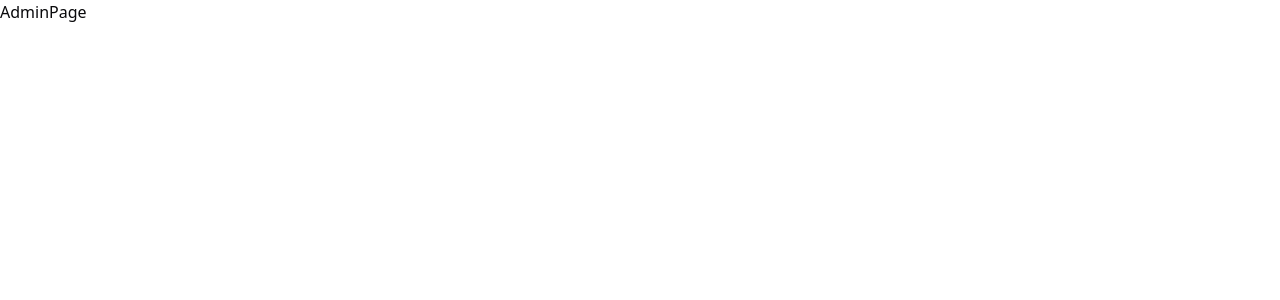
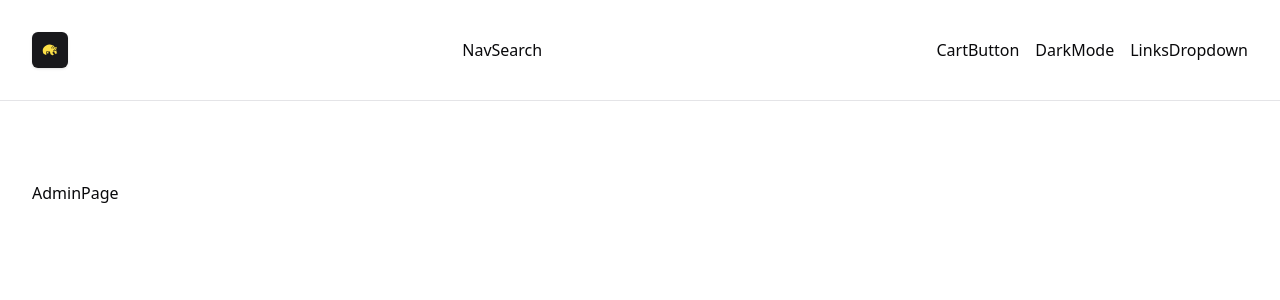
Before and after one commit to CosminDarius1/e-store, a Next.js app: page /admin in a window 1280 px wide. Shown: the top 300 px of the page. Built offline with nearby package versions, Linux system fonts and the light colour scheme.

Commit message:
made the icon btn for the navbar

```diff
--- a/app/layout.tsx
+++ b/app/layout.tsx
@@ -1,6 +1,8 @@
 import type { Metadata } from "next";
 import { Geist, Geist_Mono } from "next/font/google";
 import "./globals.css";
+import Navbar from "@/components/navbar/Navbar";
+import Container from "@/components/global/Container";
 
 const geistSans = Geist({
   variable: "--font-geist-sans",
@@ -25,9 +27,11 @@ export default function RootLayout({
   return (
     <html lang="en">
       <body
-        className={`${geistSans.variable} ${geistMono.variable} antialiased`}
-      >
-        {children}
+        className={`${geistSans.variable} ${geistMono.variable} antialiased`}>
+         <Navbar/>
+         <Container className="py-20">
+          {children}
+        </Container>
       </body>
     </html>
   );
--- /dev/null
+++ b/components/global/Container.tsx
@@ -0,0 +1,13 @@
+import { cn } from '@/lib/utils';
+import React from 'react'
+
+function Container({children, className}: {children:React.ReactNode;className?: string}) {
+  return (
+
+    <div className={cn('mx-auto max-w-6xl xl:max-w-7xl px-8' , className)}>
+        {children}
+    </div>
+  )
+}
+
+export default Container
--- /dev/null
+++ b/components/navbar/CartButton.tsx
@@ -0,0 +1,9 @@
+import React from 'react'
+
+function CartButton() {
+  return (
+    <div>CartButton</div>
+  )
+}
+
+export default CartButton
--- /dev/null
+++ b/components/navbar/DarkMode.tsx
@@ -0,0 +1,9 @@
+import React from 'react'
+
+function DarkMode() {
+  return (
+    <div>DarkMode</div>
+  )
+}
+
+export default DarkMode
--- /dev/null
+++ b/components/navbar/LinksDropdown.tsx
@@ -0,0 +1,9 @@
+import React from 'react'
+
+function LinksDropdown() {
+  return (
+    <div>LinksDropdown</div>
+  )
+}
+
+export default LinksDropdown
--- /dev/null
+++ b/components/navbar/Logo.tsx
@@ -0,0 +1,15 @@
+import React from 'react'
+import { Button } from '../ui/button'
+import Link from 'next/link'
+import { GiPolarBear } from "react-icons/gi";
+function Logo() {
+  return (
+      <Button size='icon' asChild>
+        <Link href='/'>
+          <GiPolarBear className='w-8 h-8 text-yellow-300'/>
+        </Link>
+      </Button>
+  )
+}
+
+export default Logo
--- /dev/null
+++ b/components/navbar/NavSearch.tsx
@@ -0,0 +1,9 @@
+import React from 'react'
+
+function NavSearch() {
+  return (
+    <div>NavSearch</div>
+  )
+}
+
+export default NavSearch
--- /dev/null
+++ b/components/navbar/Navbar.tsx
@@ -0,0 +1,27 @@
+import React from 'react'
+import Container from '../global/Container'
+import Logo from './Logo'
+import NavSearch from './NavSearch'
+import CartButton from './CartButton'
+import DarkMode from './DarkMode'
+import LinksDropdown from './LinksDropdown'
+
+function Navbar() {
+  return (
+
+    <nav className='border-b'>
+      <Container className='flex flex-col sm:flex-row sm:justify-between sm:items-center flex-wrap py-8 gap-4'>
+        <Logo/>
+        <NavSearch/>
+        <div className='flex gap-4 items-center'>
+          <CartButton/>
+          <DarkMode/>
+          <LinksDropdown/>
+        </div>
+      </Container>
+    </nav>
+
+  )
+}
+
+export default Navbar
--- /dev/null
+++ b/components/navbar/SignOutLink.tsx
@@ -0,0 +1,9 @@
+import React from 'react'
+
+function SignOutLinks() {
+  return (
+    <div>SignOutLinks</div>
+  )
+}
+
+export default SignOutLinks
--- /dev/null
+++ b/components/navbar/UserIcon.tsx
@@ -0,0 +1,9 @@
+import React from 'react'
+
+function UserIcon() {
+  return (
+    <div>UserIcon</div>
+  )
+}
+
+export default UserIcon
--- a/package.json
+++ b/package.json
@@ -25,6 +25,7 @@
     "node": "^23.5.0",
     "react": "^19.0.0",
     "react-dom": "^19.0.0",
+    "react-icons": "^5.4.0",
     "shadcn-ui": "^0.9.4",
     "tailwind-merge": "^2.6.0",
     "tailwindcss-animate": "^1.0.7"
```
Also changed, not shown: 1 other file (tests, documents, lock files or other folders).
